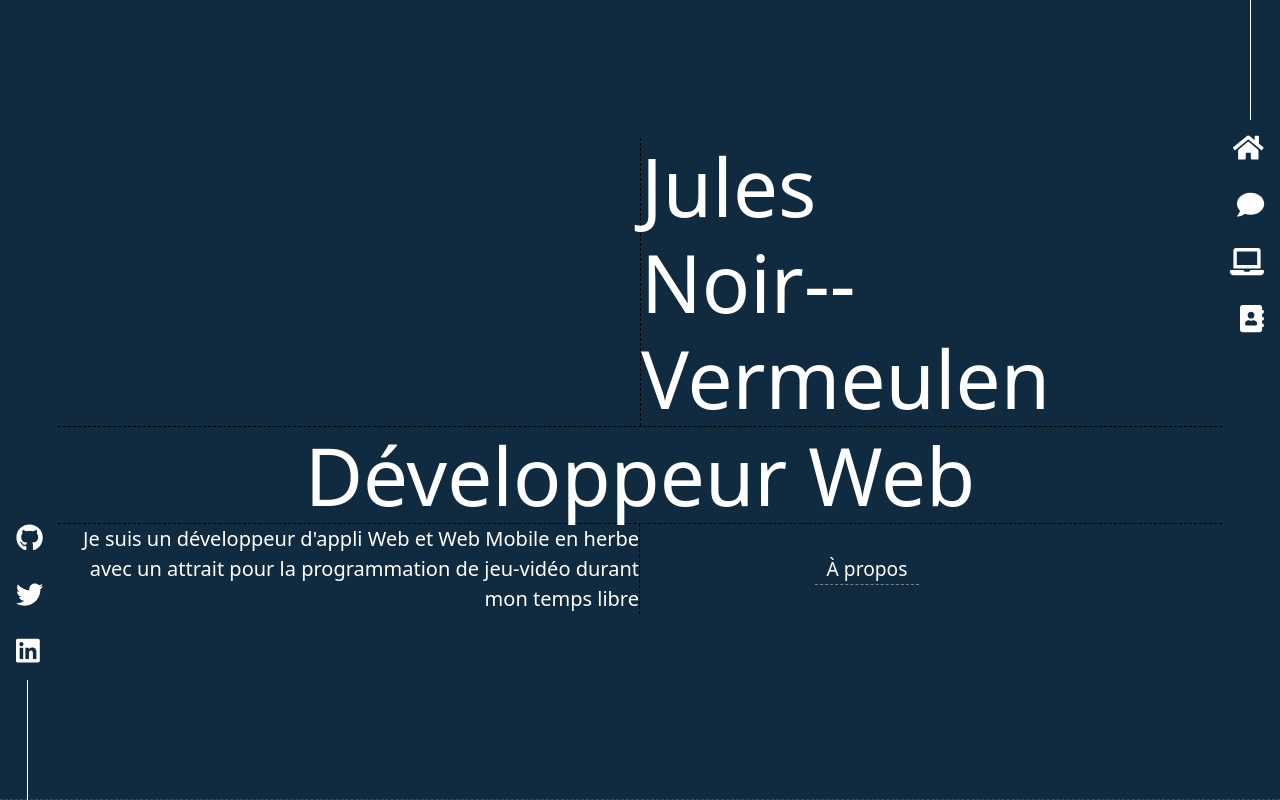
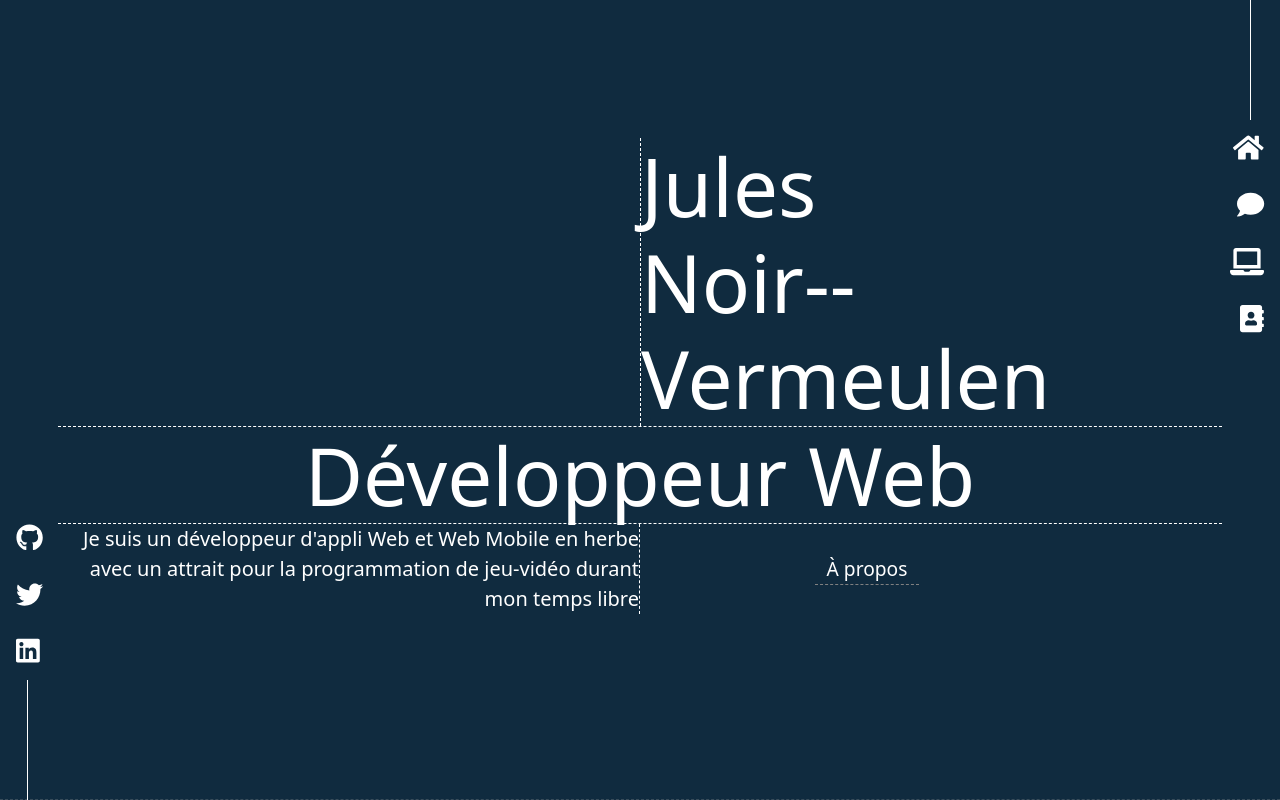
Before and after one commit to Eryans/Portfolio, a React (Create React App) app: page / in a window 1280 px wide. Built offline with nearby package versions, Linux system fonts and the light colour scheme.

Commit message:
changed some colors

```diff
--- a/src/components/NavButton.js
+++ b/src/components/NavButton.js
@@ -8,7 +8,7 @@ export default function NavButton(props) {
 
     return (
         <>
-            <p className={`${!isHovered && "hidden"}`}>{props.text}</p>
+            <p className={`${!isHovered && "hidden"} text-white`}>{props.text}</p>
             {
                 props.isNav &&
                 <Link to={"/pathLink"+props.link} smooth className="link">
--- a/src/styles/Acceuil.css
+++ b/src/styles/Acceuil.css
@@ -1,18 +1,18 @@
 .h1left{
     text-align: left;
-    border-left: 1px dashed black;
+    border-left: 1px dashed rgb(255, 255, 255);
 }
 .titleSize{
     font-size: 2em;
     margin: 0;
 }
 .titleDev{
-    border-top : 1px dashed black;
-    border-bottom: 1px dashed black;
+    border-top : 1px dashed rgb(255, 255, 255);
+    border-bottom: 1px dashed rgb(255, 255, 255);
 }
 .text{
     text-align: right;
-    border-right: 1px dashed black;
+    border-right: 1px dashed rgb(255, 255, 255);
     font-size: .9em;
 }
 
```
